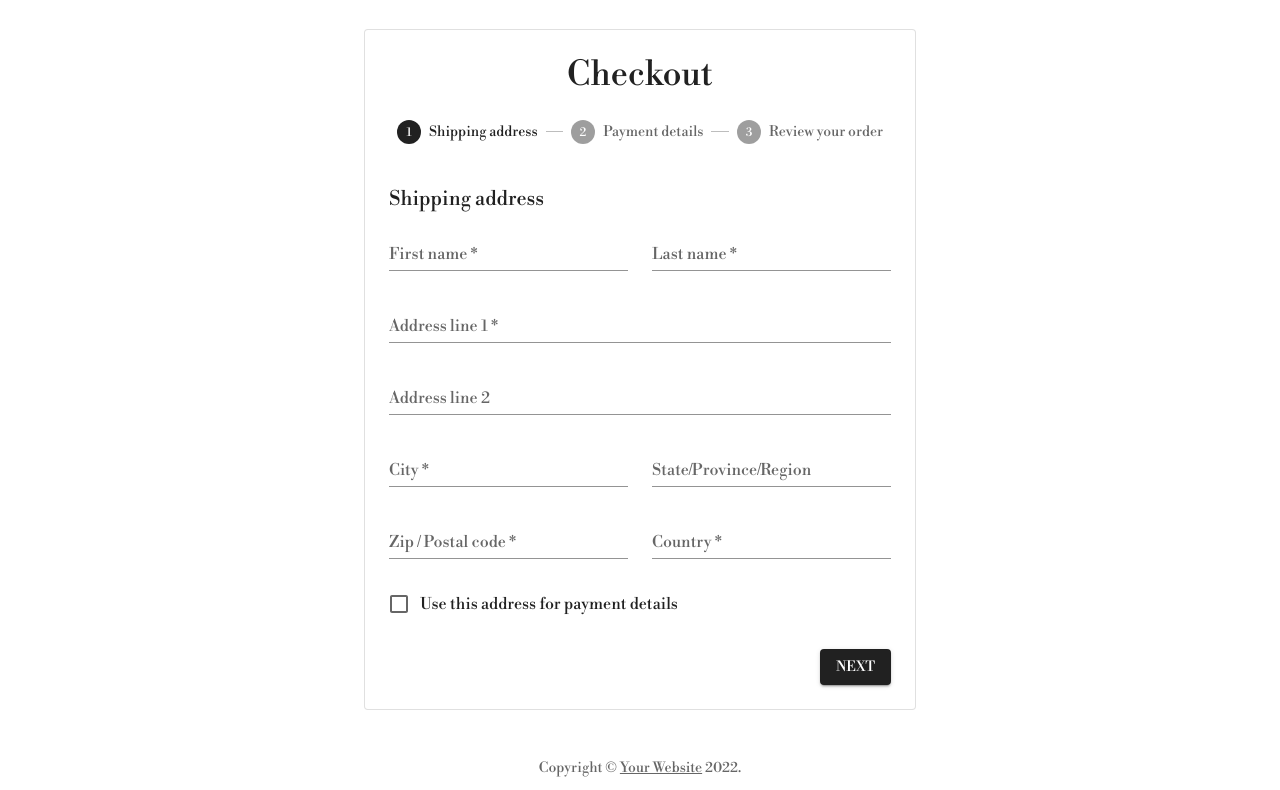
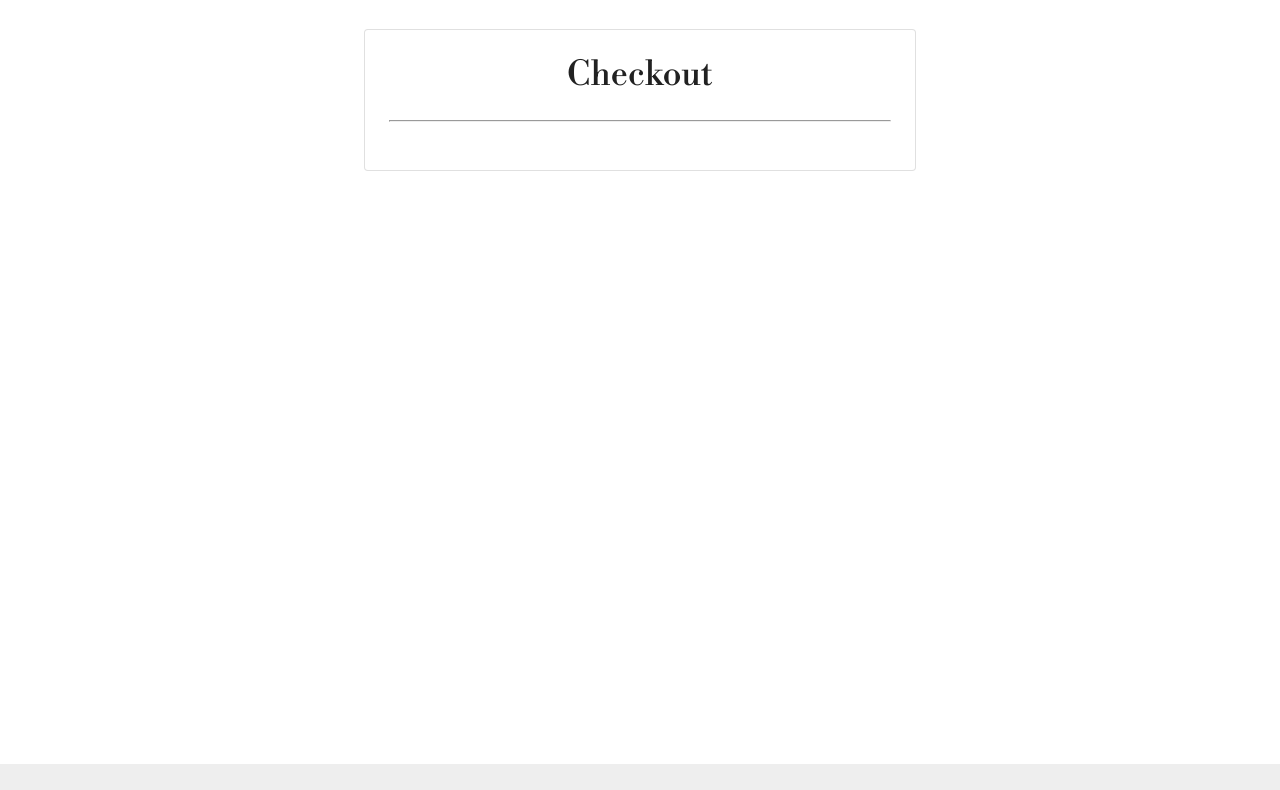
Before and after one commit to melxincognito/bp-design-next, a Next.js app in the folder client/: page /checkout in a window 1280 px wide. Shown: the part 260-1050 px from the top of the page. Built offline with nearby package versions, Linux system fonts and the light colour scheme.

Commit message:
refactored transition forwardRef code

```diff
--- a/client/components/forms/CustomPlanRequestForm.js
+++ b/client/components/forms/CustomPlanRequestForm.js
@@ -1,4 +1,4 @@
-import React, { useState, useRef } from "react";
+import React, { useState, useRef, forwardRef } from "react";
 import { useRouter } from "next/router";
 import emailjs from "@emailjs/browser";
 import {
@@ -17,12 +17,12 @@ import {
   Slide,
 } from "@mui/material";
 
-const Transition = React.forwardRef(function Transition(props, ref) {
+const Transition = forwardRef(function Transition(props, ref) {
   return <Slide direction="up" ref={ref} {...props} />;
 });
 
 export default function CustomPlanRequestForm() {
-  const [openDialog, setOpenDialog] = React.useState(false);
+  const [openDialog, setOpenDialog] = useState(false);
 
   const [style, setStyle] = useState("Luxury Style");
   const [projectType, setProjectType] = useState("New Construction Project");
--- a/client/pages/checkout.js
+++ b/client/pages/checkout.js
@@ -2,59 +2,33 @@ import React, { useState } from "react";
 import {
   CssBaseline,
   AppBar,
-  Box,
   Container,
   Toolbar,
   Paper,
-  Stepper,
-  Step,
-  StepLabel,
-  Button,
-  Link,
   Typography,
 } from "@mui/material";
 
-import AddressForm from "../components/forms/checkout/AddressForm";
-import PaymentForm from "../components/forms/checkout/PaymentForm";
-import Review from "../components/forms/checkout/Review";
-
-function Copyright() {
-  return (
-    <Typography variant="body2" color="text.secondary" align="center">
-      {"Copyright © "}
-      <Link color="inherit" href="https://mui.com/">
-        Your Website
-      </Link>{" "}
-      {new Date().getFullYear()}
-      {"."}
-    </Typography>
-  );
-}
-
-const steps = ["Shipping address", "Payment details", "Review your order"];
-
-function getStepContent(step) {
-  switch (step) {
-    case 0:
-      return <AddressForm />;
-    case 1:
-      return <PaymentForm />;
-    case 2:
-      return <Review />;
-    default:
-      throw new Error("Unknown step");
-  }
-}
+import { PayPalScriptProvider, PayPalButtons } from "@paypal/react-paypal-js";
 
 export default function checkout() {
-  const [activeStep, setActiveStep] = useState(0);
+  const [amount, setAmount] = useState(0.17);
 
-  const handleNext = () => {
-    setActiveStep(activeStep + 1);
+  const createOrder = (data, actions) => {
+    return actions.order.create({
+      purchase_units: [
+        {
+          amount: {
+            value: amount,
+          },
+        },
+      ],
+    });
   };
 
-  const handleBack = () => {
-    setActiveStep(activeStep - 1);
+  const onApprove = (data, actions) => {
+    return actions.order.capture().then(() => {
+      alert("Transaction completed ");
+    });
   };
 
   return (
@@ -78,53 +52,33 @@ export default function checkout() {
       <Container component="main" maxWidth="sm" sx={{ mb: 4 }}>
         <Paper
           variant="outlined"
-          sx={{ my: { xs: 3, md: 6 }, p: { xs: 2, md: 3 } }}
+          sx={{
+            my: { xs: 3, md: 6 },
+            p: { xs: 2, md: 3 },
+            display: "grid",
+            gap: "1rem",
+            alignItems: "center",
+          }}
         >
           <Typography component="h1" variant="h4" align="center">
             Checkout
           </Typography>
-          <Stepper activeStep={activeStep} sx={{ pt: 3, pb: 5 }}>
-            {steps.map((label) => (
-              <Step key={label}>
-                <StepLabel>{label}</StepLabel>
-              </Step>
-            ))}
-          </Stepper>
-          <React.Fragment>
-            {activeStep === steps.length ? (
-              <React.Fragment>
-                <Typography variant="h5" gutterBottom>
-                  Thank you for your order.
-                </Typography>
-                <Typography variant="subtitle1">
-                  Your order number is #2001539. We have emailed your order
-                  confirmation, and will send you an update when your order has
-                  shipped.
-                </Typography>
-              </React.Fragment>
-            ) : (
-              <React.Fragment>
-                {getStepContent(activeStep)}
-                <Box sx={{ display: "flex", justifyContent: "flex-end" }}>
-                  {activeStep !== 0 && (
-                    <Button onClick={handleBack} sx={{ mt: 3, ml: 1 }}>
-                      Back
-                    </Button>
-                  )}
+          <hr width="100%" />
 
-                  <Button
-                    variant="contained"
-                    onClick={handleNext}
-                    sx={{ mt: 3, ml: 1 }}
-                  >
-                    {activeStep === steps.length - 1 ? "Place order" : "Next"}
-                  </Button>
-                </Box>
-              </React.Fragment>
-            )}
-          </React.Fragment>
+          <div>
+            <PayPalScriptProvider
+              options={{
+                "client-id": `${process.env.paypal_client_id}`,
+              }}
+            >
+              <PayPalButtons
+                createOrder={(data, actions) => createOrder(data, actions)}
+                onApprove={(data, actions) => onApprove(data, actions)}
+                style={{ layout: "vertical", color: "black" }}
+              />
+            </PayPalScriptProvider>
+          </div>
         </Paper>
-        <Copyright />
       </Container>
     </>
   );
```
